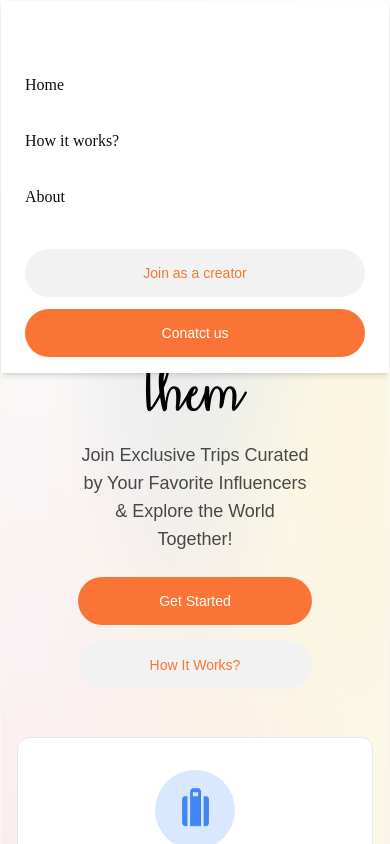
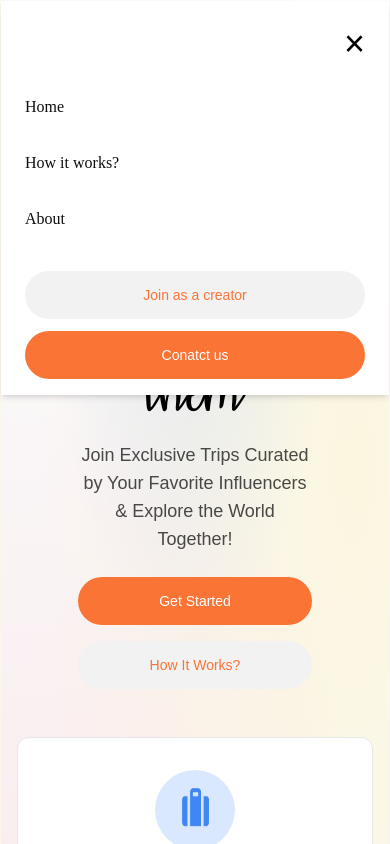
Before and after one commit to geekofdhruv/tripmates, a Next.js app: page / in a window 390 px wide. Both pictures are taken after a click on the button "Toggle menu". Shown: the top 844 px of the page. Built offline with nearby package versions, Linux system fonts and the light colour scheme.

Commit message:
cross button added in mobile view of navbar

```diff
--- a/src/app/components/navbar.tsx
+++ b/src/app/components/navbar.tsx
@@ -67,7 +67,7 @@ const Navbar: React.FC = () => {
               <span className="block w-5 h-0.5 bg-black"></span>
             </>
           ) : (
-            <span className="text-2xl">&times;</span>
+            <span className="text-2xl bg-black mb-1">&times;</span>
           )}
         </button>
 
@@ -79,8 +79,9 @@ const Navbar: React.FC = () => {
 
       {/* Mobile Menu */}
       {menuOpen && (
-        <div className="fixed w-full bg-white z-40 pt-16 pb-4 px-6 shadow-md md:hidden">
+        <div className="fixed w-full bg-white z-40 pt-4 pb-4 px-6 shadow-md md:hidden">
           <div className="flex flex-col gap-4">
+            <button className='text-2xl text-right' onClick={()=> setMenuOpen(false)}>&times;</button>
             {['Home', 'How it works?', 'About'].map((item) => (
               <button
                 key={item}
```
